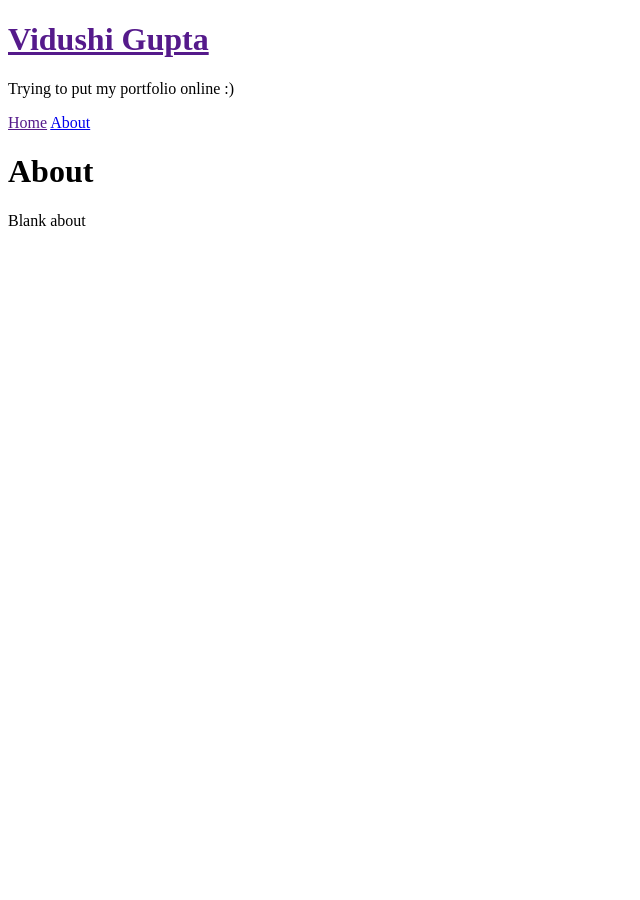
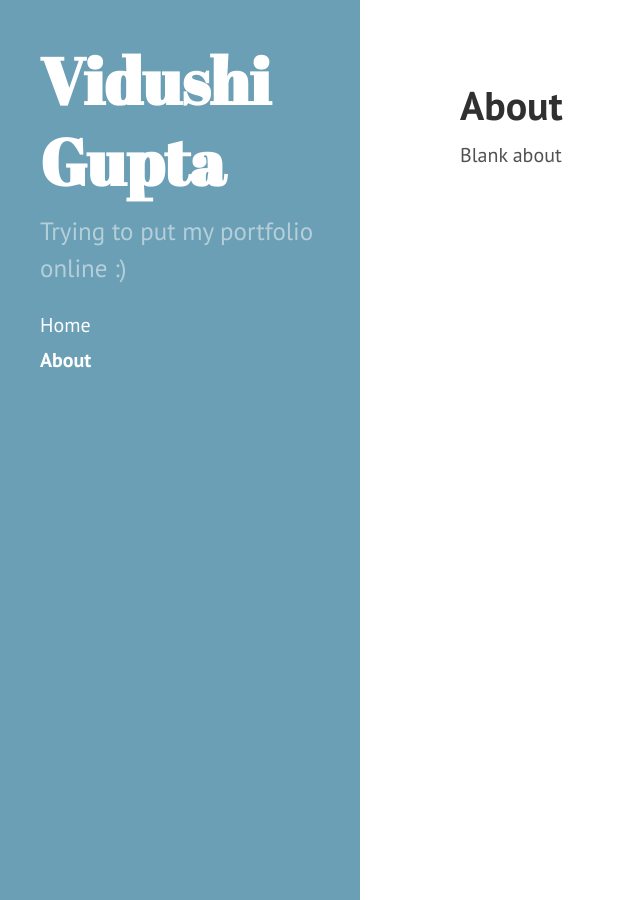
Before and after one commit to VidushiGupta80/vidushigupta80.github.io, a Jekyll site: the page built from about.md, in a window 1280 px wide. Shown: the whole page, without its empty margins (0-640 px from the left). Built offline with Jekyll 4.4.1, drawn with Linux system fonts in a browser that asks for light colours; Markdown is read by kramdown in place of the engine named in the settings.

Commit message:
Update head.html

```diff
--- a/_includes/head.html
+++ b/_includes/head.html
@@ -15,14 +15,14 @@
   </title>
 
   <!-- CSS -->
-  <link rel="stylesheet" href="{{ site.baseurl }}public/css/poole.css">
-  <link rel="stylesheet" href="{{ site.baseurl }}public/css/syntax.css">
-  <link rel="stylesheet" href="{{ site.baseurl }}public/css/hyde.css">
+  <link rel="stylesheet" href="https://vidushigupta80.github.io/public/css/poole.css">
+  <link rel="stylesheet" href="https://vidushigupta80.github.io/public/css/syntax.css">
+  <link rel="stylesheet" href="https://vidushigupta80.github.io/public/css/hyde.css">
   <link rel="stylesheet" href="http://fonts.googleapis.com/css?family=PT+Sans:400,400italic,700|Abril+Fatface">
 
   <!-- Icons -->
-  <link rel="icon" sizes="144x144" href="{{ site.baseurl }}public/icon.png">
-  <link rel="shortcut icon" href="{{ site.baseurl }}public/favicon.ico">
+  <link rel="icon" sizes="144x144" href="https://vidushigupta80.github.io/public/icon.png">
+  <link rel="shortcut icon" href="https://vidushigupta80.github.io/public/favicon.ico">
 
   <!-- RSS -->
   <link rel="alternate" type="application/rss+xml" title="RSS" href="/atom.xml">
```
